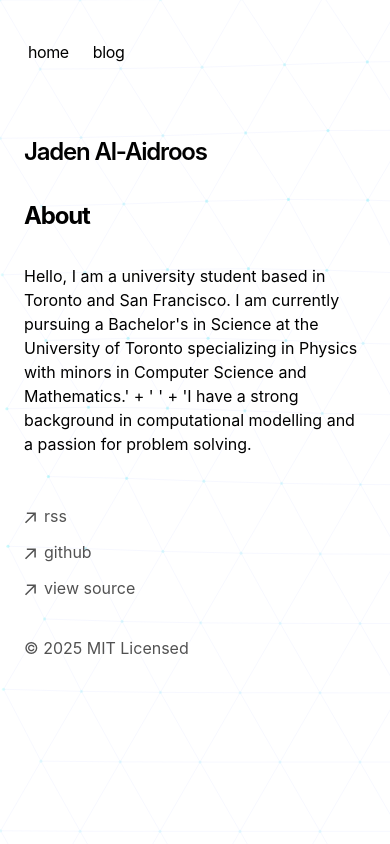
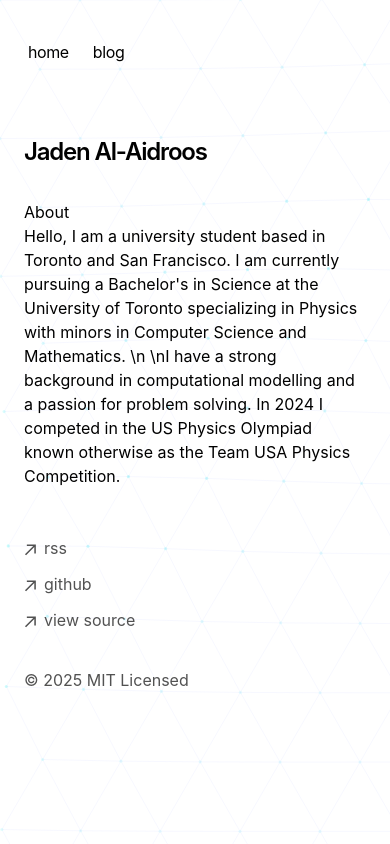
Before and after one commit to Jadenthealmighty/jaden-portfolio-v1, a Next.js app: page / in a window 390 px wide. Built offline with nearby package versions, Linux system fonts and the light colour scheme.

Commit message:
Hopefully better for phone

```diff
--- a/app/components/InteractiveBackground.tsx
+++ b/app/components/InteractiveBackground.tsx
@@ -56,7 +56,7 @@ export default function InteractiveBackground() {
 
       const diag =
         (window.innerWidth + window.innerHeight) / Math.sqrt(2);
-      const waveCenter = phase * diag * waveSpeed - waveOffset;
+      const waveCenter = phase * diag * waveSpeed * 1.1 - waveOffset;
 
       const nx = 1 / Math.sqrt(2);
       const ny = -1 / Math.sqrt(2);
--- a/app/page.tsx
+++ b/app/page.tsx
@@ -6,14 +6,15 @@ export default function Page() {
       <h1 className="mb-8 text-2xl font-semibold tracking-tighter">
         Jaden Al-Aidroos
       </h1>
-      <h2 className="mb-8 text-2xl font-bold tracking-tighter">
+      <h2>
         About
       </h2>
       <p className="mb-4">
-        {`Hello, I am a university student based in Toronto and San Francisco. I am currently
+        Hello, I am a university student based in Toronto and San Francisco. I am currently
         pursuing a Bachelor's in Science at the University of Toronto specializing in Physics with
-        minors in Computer Science and Mathematics.' + '\n\n' + 'I have a strong background in computational modelling
-         and a passion for problem solving.`}
+        minors in Computer Science and Mathematics. \n \nI have a strong background in computational modelling
+        and a passion for problem solving. In 2024 I competed in the US Physics Olympiad known otherwise as the
+        Team USA Physics Competition.
       </p>
     </section>
   )
```
